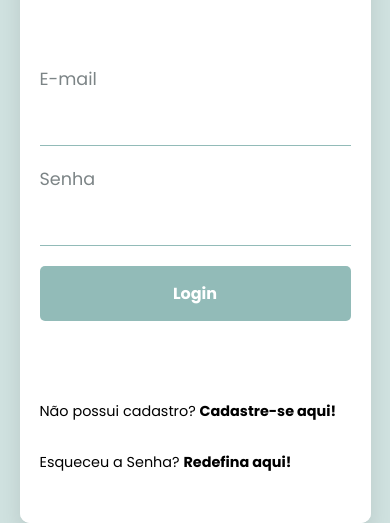
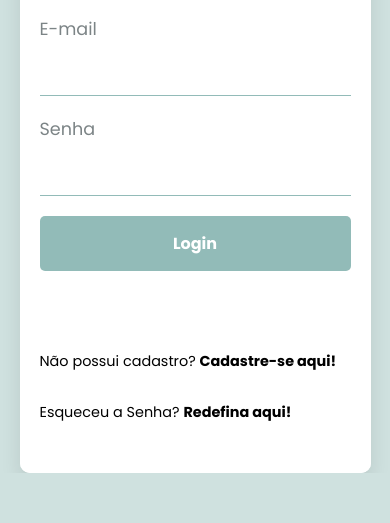
Before and after one commit to nayara-souza002/ACEX, a plain HTML site: page LoginUsuario.html in a window 390 px wide. Shown: the part 408-931 px from the top of the page. After the commit the page ends 881 px from the top, so only its background shows below. Drawn offline with Linux system fonts and the light colour scheme.

Commit message:
Ultimas alterações de responsividade

```diff
--- a/assets/css/CadastroUsuario.css
+++ b/assets/css/CadastroUsuario.css
@@ -120,7 +120,7 @@ button:hover {
 @media (max-width: 768px) {
     .container {
         flex-direction: column;
-        margin-top: 580px;
+        margin-top: 480px;
     }
 
     .radio-group {
--- a/assets/css/login.css
+++ b/assets/css/login.css
@@ -117,7 +117,7 @@ footer a:hover {
 @media (max-width: 768px) {
     .container {
         flex-direction: column;
-        margin-top: 200px;
+        margin-top: 100px;
     }
 
     aside {
```
